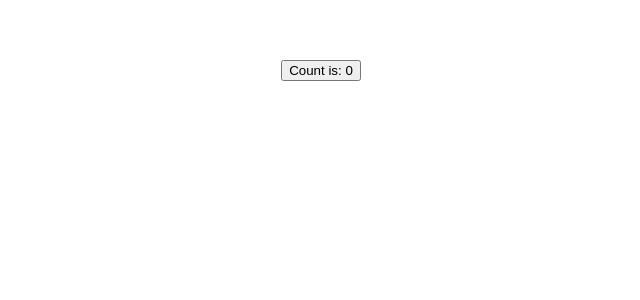
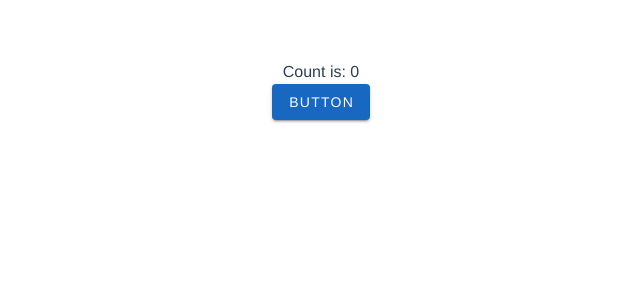
Before and after one commit to ashok-virat/vue3-chat, a Vue app: page / in a window 1280 px wide. Shown: the top 300 px of the page, without its empty margins (319-959 px from the left). Built offline with nearby package versions, Linux system fonts and the light colour scheme.

Commit message:
veutfy added

```diff
--- a/package.json
+++ b/package.json
@@ -9,7 +9,8 @@
   },
   "dependencies": {
     "core-js": "^3.8.3",
-    "vue": "^3.2.13"
+    "vue": "^3.2.13",
+    "vuetify": "^3.5.16"
   },
   "devDependencies": {
     "@babel/core": "^7.12.16",
--- a/src/App.vue
+++ b/src/App.vue
@@ -1,14 +1,14 @@
 <template>
-  <HelloWorld msg="Welcome to Your Vue.js App" />
+  <SignUpForm msg="Welcome to Your Vue.js App" />
 </template>
 
 <script>
-import HelloWorld from "./components/HelloWorld.vue";
+import SignUpForm from "./components/SignupForm.vue";
 
 export default {
   name: "App",
   components: {
-    HelloWorld,
+    SignUpForm,
   },
 };
 </script>
--- a/src/components/HelloWorld.vue
+++ b/src/components/SignupForm.vue
@@ -1,6 +1,9 @@
 
 <template>
-  <button @click="increment">Count is: {{ count }}</button>
+  <div>
+    <p>Count is: {{ count }}</p>
+    <v-btn @click="increment" color="primary"> Button </v-btn>
+  </div>
 </template>
 
 <script setup>
--- a/src/main.js
+++ b/src/main.js
@@ -1,4 +1,18 @@
-import { createApp } from 'vue'
-import App from './App.vue'
+import { createApp } from 'vue';
+import App from './App.vue';
+import { createVuetify } from 'vuetify';
+import * as components from 'vuetify/components'
+import * as directives from 'vuetify/directives'
+import 'vuetify/styles'
+import 'vuetify/dist/vuetify.min.css';
 
-createApp(App).mount('#app')
+const app = createApp(App);
+
+const vuetify = createVuetify({
+    components,
+    directives
+});
+
+app.use(vuetify);
+
+app.mount('#app');
```
Also changed, not shown: src/components/signup.vue (deleted), 1 other file (tests, documents, lock files or other folders).
